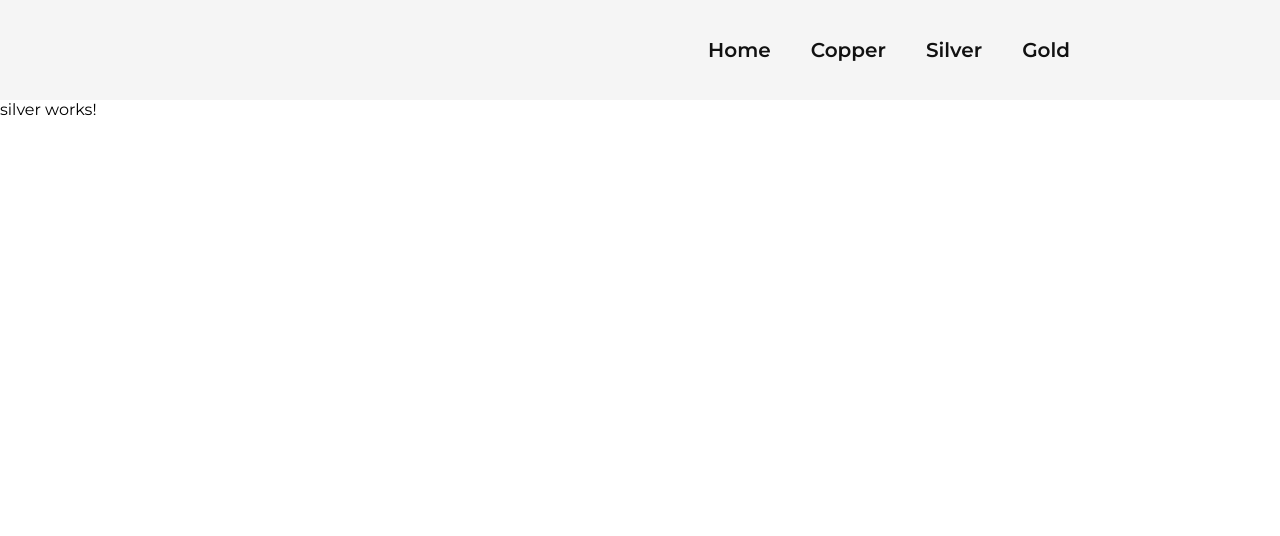
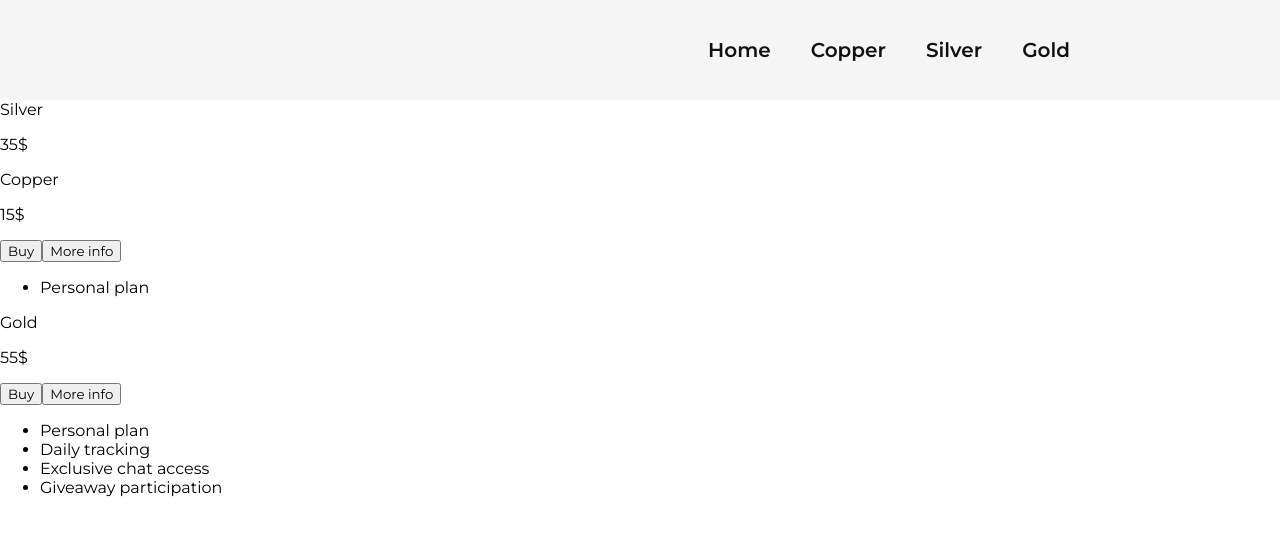
Before and after one commit to arestosora/amine, an Angular app in the folder src/apps/WebPage/: page /silver in a window 1280 px wide. Shown: the top 536 px of the page. Built offline with nearby package versions, Linux system fonts and the light colour scheme.

Commit message:
Update silver component

```diff
--- a/src/apps/WebPage/src/app/components/silver/silver.component.html
+++ b/src/apps/WebPage/src/app/components/silver/silver.component.html
@@ -1 +1,42 @@
-<p>silver works!</p>
+<section class="Frontpage">
+    <p class="title">Silver</p>
+    <p class="pricing">35$</p>
+</section>
+<section class="includes">
+
+</section>
+<section class="more">
+    <div class="box">
+        <div class="plan">
+            <div class="header">
+                <p class="title">Copper</p>
+                <p class="price">15$</p>
+                <div>
+                    <button class="buy">Buy</button>
+                    <button class="info">More info</button>
+                </div>
+            </div>
+            <ul>
+                <li>Personal plan</li>
+            </ul>
+        </div>
+    </div>
+    <div class="box">
+        <div class="plan">
+            <div class="header">
+                <p class="title">Gold</p>
+                <p class="price">55$</p>
+                <div>
+                    <button class="buy">Buy</button>
+                    <button class="info">More info</button>
+                </div>
+            </div>
+            <ul>
+                <li>Personal plan</li>
+                <li>Daily tracking</li>
+                <li>Exclusive chat access</li>
+                <li>Giveaway participation</li>
+            </ul>
+        </div>
+    </div>
+</section>
```
